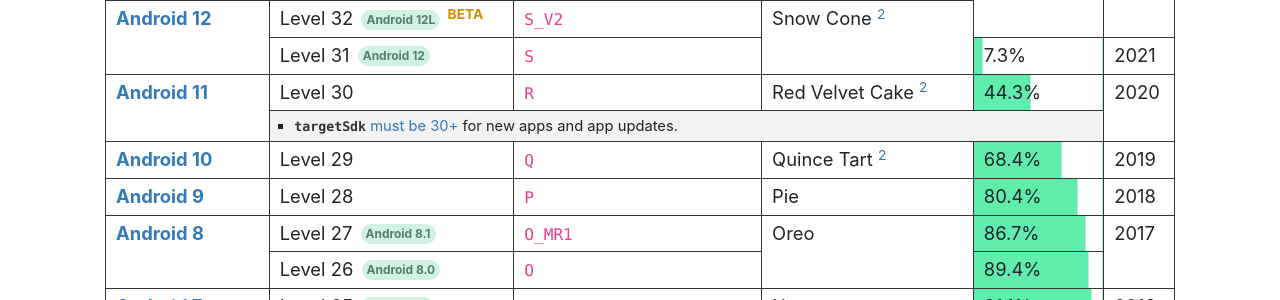
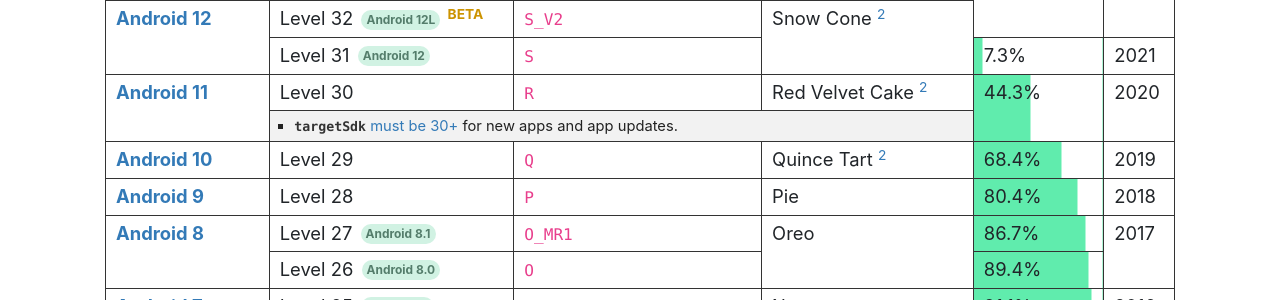
Before and after one commit to ebelinski/apilevels, a Jekyll site: the page built from index.md, in a window 1280 px wide. Shown: the part 339-639 px from the top of the page. Built offline with Jekyll 4.4.1, drawn with Linux system fonts in a browser that asks for light colours; comment, search, counter and statistics services are not loaded.

Commit message:
Colspan/rowspan tweak.

```diff
--- a/_includes/progress-cell.html
+++ b/_includes/progress-cell.html
@@ -12,6 +12,6 @@
   }
 </style>
 
-<td id="cell{{ include.percentage | remove: "." }}">
+<td rowspan="{{ include.rowspan }}" id="cell{{ include.percentage | remove: "." }}">
   {{ include.percentage }}%
 </td>
--- a/index.md
+++ b/index.md
@@ -54,7 +54,7 @@
   <tr>
     <td>Level 31 <span class="subversion">Android 12</span></td>
     <td><code>S</code></td>
-    {% include progress-cell.html percentage=7.3 %}
+    {% include progress-cell.html rowspan=1 percentage=7.3 %}
     <td>2021</td>
   </tr>
   <tr>
@@ -67,10 +67,10 @@
       Red Velvet Cake
       <sup id="fnref:2"><a href="#fn:2" class="footnote">2</a></sup>
     </td>
-    {% include progress-cell.html percentage=44.3 %}
+    {% include progress-cell.html rowspan=2 percentage=44.3 %}
     <td rowspan="2">2020</td>
   </tr>
-  <tr class="table-notes"><td colspan="4">
+  <tr class="table-notes"><td colspan="3">
     <ul>
       <li><code>targetSdk</code> <a href="https://developer.android.com/distribute/play-policies">must be 30+</a> for new apps and app updates.</li>
     </ul>
@@ -85,7 +85,7 @@
       Quince Tart
       <sup id="fnref:2"><a href="#fn:2" class="footnote">2</a></sup>
     </td>
-    {% include progress-cell.html percentage=68.4 %}
+    {% include progress-cell.html rowspan=1 percentage=68.4 %}
     <td>2019</td>
   </tr>
   <tr>
@@ -95,7 +95,7 @@
     <td>Level 28</td>
     <td><code>P</code></td>
     <td>Pie</td>
-    {% include progress-cell.html percentage=80.4 %}
+    {% include progress-cell.html rowspan=1 percentage=80.4 %}
     <td>2018</td>
   </tr>
   <tr>
@@ -105,13 +105,13 @@
     <td>Level 27 <span class="subversion">Android 8.1</span></td>
     <td><code>O_MR1</code></td>
     <td rowspan="2">Oreo</td>
-    {% include progress-cell.html percentage=86.7 %}
+    {% include progress-cell.html rowspan=1 percentage=86.7 %}
     <td rowspan="2">2017</td>
   </tr>
   <tr>
     <td>Level 26 <span class="subversion">Android 8.0</span></td>
     <td><code>O</code></td>
-    {% include progress-cell.html percentage=89.4 %}
+    {% include progress-cell.html rowspan=1 percentage=89.4 %}
   </tr>
   <tr>
     <td rowspan="2">
@@ -120,13 +120,13 @@
     <td>Level 25 <span class="subversion">Android 7.1</span></td>
     <td><code>N_MR1</code></td>
     <td rowspan="2">Nougat</td>
-    {% include progress-cell.html percentage=91.1 %}
+    {% include progress-cell.html rowspan=1 percentage=91.1 %}
     <td rowspan="2">2016</td>
   </tr>
   <tr>
     <td>Level 24 <span class="subversion">Android 7.0</span></td>
     <td><code>N</code></td>
-    {% include progress-cell.html percentage=93.8 %}
+    {% include progress-cell.html rowspan=1 percentage=93.8 %}
   </tr>
   <tr>
     <td>
@@ -135,7 +135,7 @@
     <td>Level 23</td>
     <td><code>M</code></td>
     <td>Marshmallow</td>
-    {% include progress-cell.html percentage=96.6 %}
+    {% include progress-cell.html rowspan=1 percentage=96.6 %}
     <td>2015</td>
   </tr>
   <tr>
@@ -145,7 +145,7 @@
     <td>Level 22 <span class="subversion">Android 5.1</span></td>
     <td><code>LOLLIPOP_MR1</code></td>
     <td rowspan="2">Lollipop</td>
-    {% include progress-cell.html percentage=98.4 %}
+    {% include progress-cell.html rowspan=1 percentage=98.4 %}
     <td>2015</td>
   </tr>
   <tr>
```
